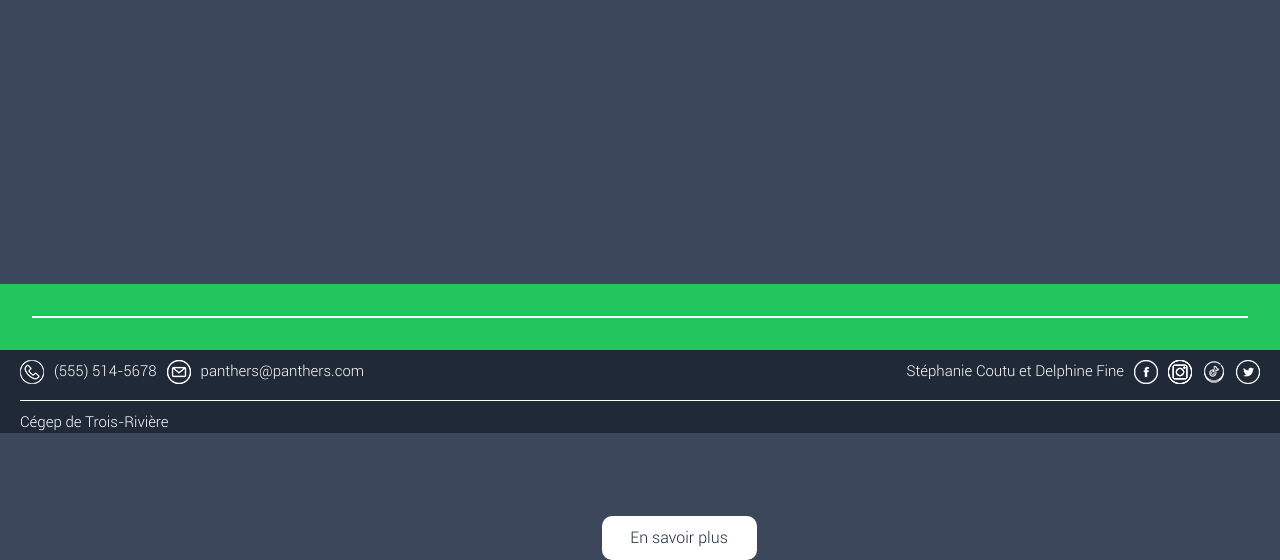
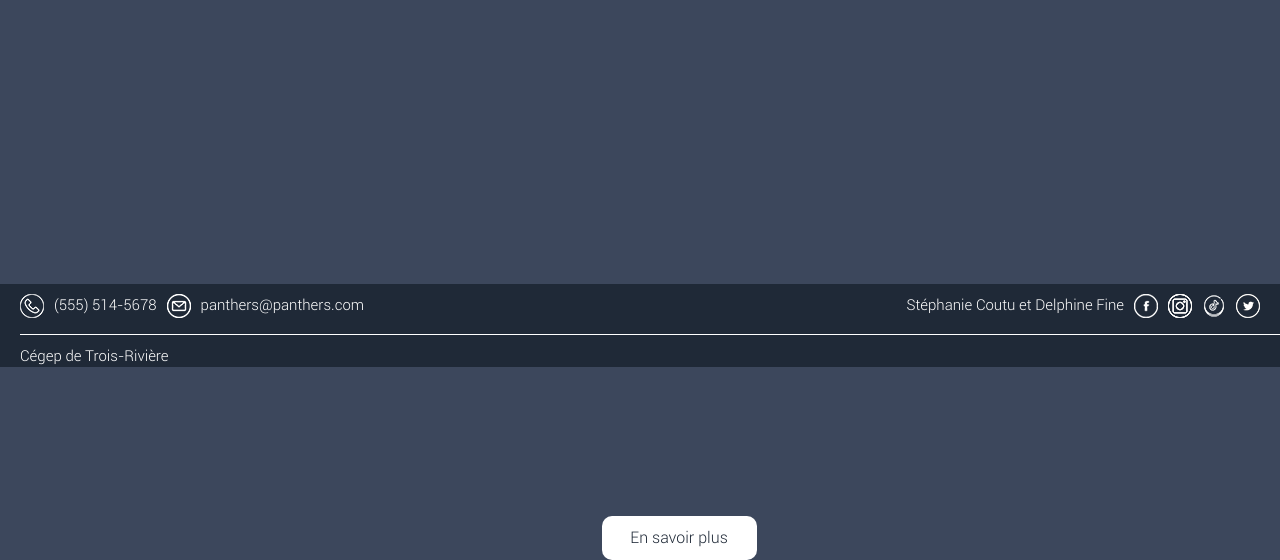
Before and after one commit to Delfynn2kx/TP2_StephanieCoutu_DelphineHubert, a website: page tournage.html in a window 1280 px wide. Shown: the part 534-1094 px from the top of the page. Drawn offline with nearby package versions, Linux system fonts and the light colour scheme; files whose address does not match are found by name.

Commit message:
modification ligne separatrice

```diff
--- a/tournage.html
+++ b/tournage.html
@@ -60,10 +60,6 @@
         </div>
     </div>
 
-    <div class="col-span-12 xl:col-start-2 xl:col-end-12 bg-green-500 p-8">
-        <div class="ligne"></div>
-      </div>
-
 <!-- FOOTER -->
     <footer>
         <div class="footer-icone-left">
```
Also changed, not shown: index.html (+6 -6 lines).
